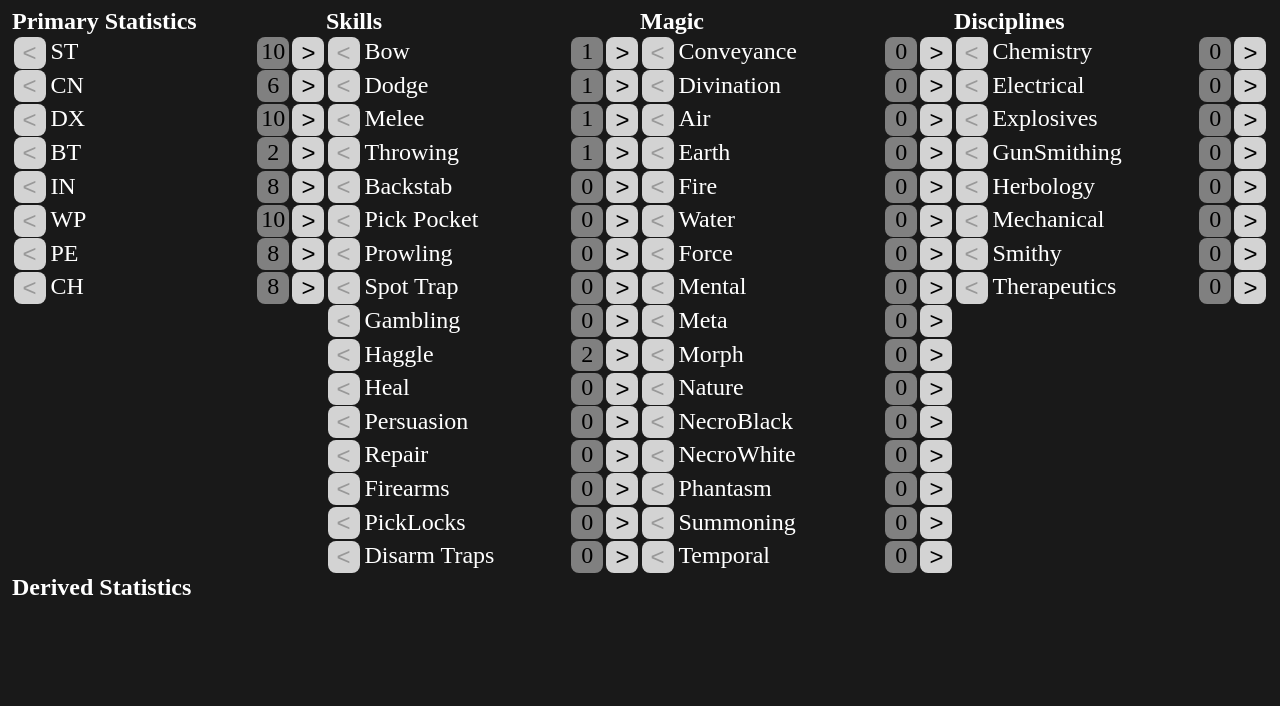
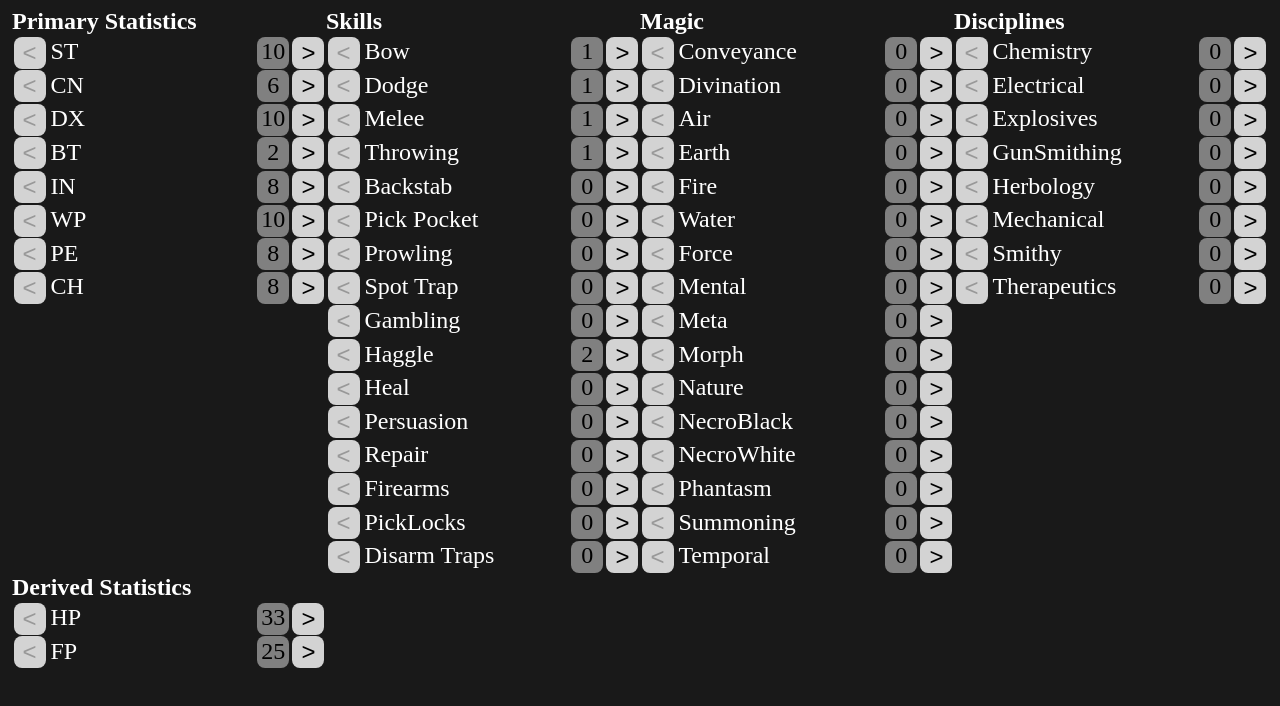
Before and after one commit to limaxophobiac/arcplanner, a React (Vite) app: page / in a window 1280 px wide. Shown: the top 706 px of the page. Built offline with nearby package versions, Linux system fonts and the light colour scheme.

Commit message:
hp fp calc

```diff
--- a/src/Planner.jsx
+++ b/src/Planner.jsx
@@ -16,7 +16,7 @@ function Planner(){
     }
     function calcPrimary(name){
         const base = 8 + (name == "ST" && !character.male ? -1 : 0) + (name == "CN" && !character.male ? 1 : 0);
-        return base + character[name] + (backgrounds[character.background].modifiers[name] || 0) + (races[character.race][name] || 0);
+        return Math.max(base + character[name] + (backgrounds[character.background].modifiers[name] || 0) + (races[character.race][name] || 0), 1);
     }
     function calcSkill(name){
         return (races[character.race][name] || 0) + (backgrounds[character.background].modifiers[name] || 0) + (character[name]*4);
@@ -102,6 +102,8 @@ function Planner(){
             </div>
             <div id="derived">
                 <h2>Derived Statistics</h2>
+                <Statdisplay name="HP" value={character.level*3 + calcPrimary("ST")*2 + calcPrimary("WP") + character.Hp*4} assigned={character.Hp} hasPoints={character.unspent > 0} adder = {(val) => addStat("Hp", val)} max = {10000}/>
+                <Statdisplay name="FP" value={character.level*3 + calcPrimary("CN")*2 + calcPrimary("WP") + character.Fp*4} assigned={character.Fp} hasPoints={character.unspent > 0} adder = {(val) => addStat("Fp", val)} max = {10000}/>
             </div>
         </div>
     )
```
